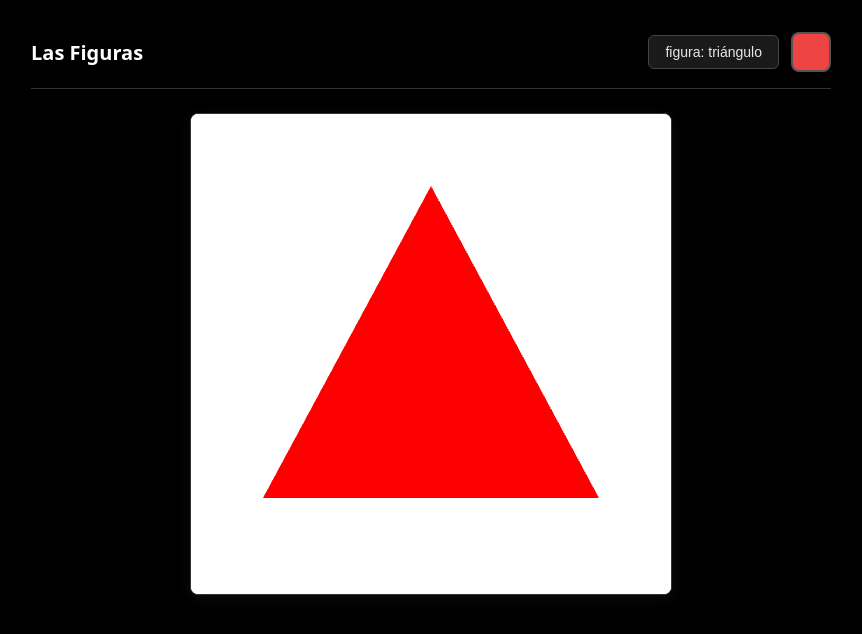
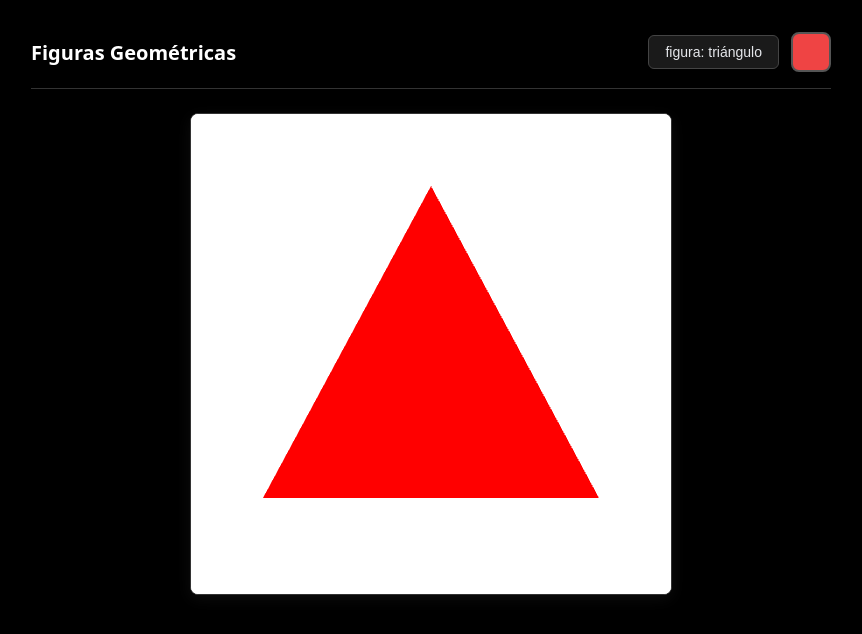
Before and after one commit to Renata-Colon/codecolors_tarea01_ci4321, a website built with Vite: page index.html in a window 1280 px wide. Shown: the whole page, without its empty margins (209-1071 px from the left). Built offline with nearby package versions, Linux system fonts and the light colour scheme.

Commit message:
Ajuste al titulo en index.html

```diff
--- a/index.html
+++ b/index.html
@@ -7,7 +7,7 @@
 </head>
 <body>
   <div class="header">
-    <h1>Las Figuras</h1>
+    <h1>Figuras Geométricas</h1>
     <div class="controls">
       <button id="btn-figure">figura: triángulo</button>
       <button id="btn-color" title="cambiar color"></button>
```
